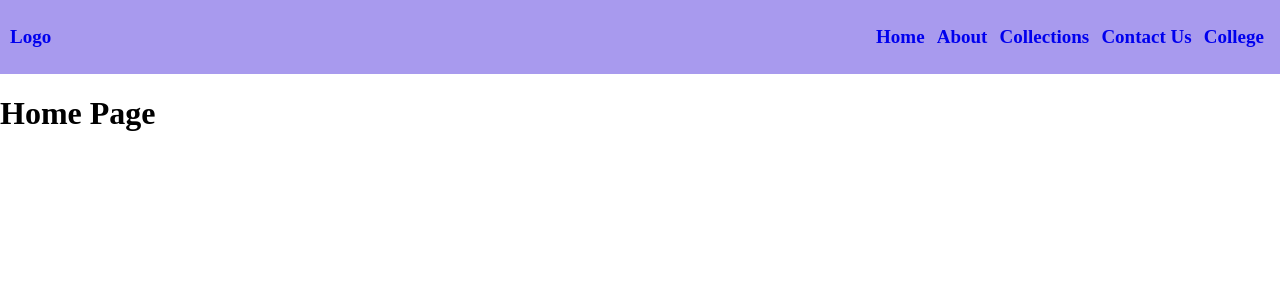
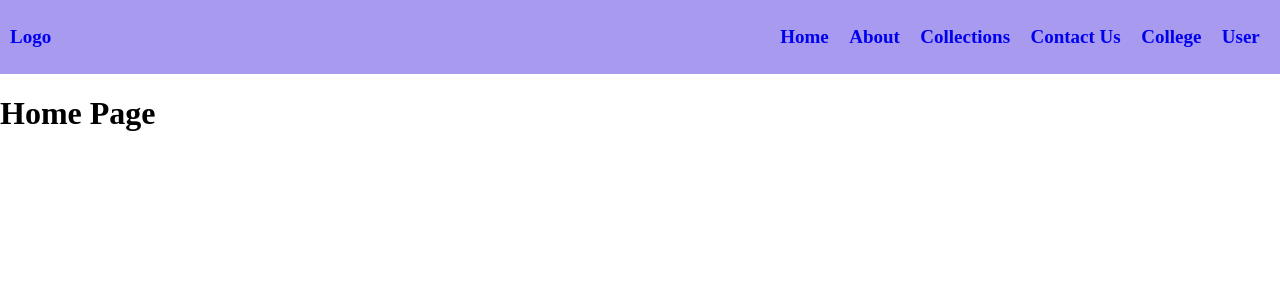
Before and after one commit to kaihatsuRONIT/reactRevision, a React (Vite) app in the folder react-with-router/: page / in a window 1280 px wide. Shown: the top 300 px of the page. Built offline with nearby package versions, Linux system fonts and the light colour scheme.

Commit message:
route prefixes in react router

```diff
--- a/react-with-router/src/App.jsx
+++ b/react-with-router/src/App.jsx
@@ -6,6 +6,7 @@ import Collections from "./Routes/Collections"
 import Contact from "./Routes/Contact"
 import PageNotFound from "./PageNotFound"
 import College from "./Routes/College"
+import User from "./Routes/User"
 
 function App() {
   return (
@@ -13,11 +14,14 @@ function App() {
       <Routes>
         <Route element={<NavBar />}>
           <Route path="/" element={<Home />} />
-          <Route path="/about" element={<About />} />
-          <Route path="/collections" element={<Collections />} />
-          <Route path="/contact" element={<Contact />} />
+          <Route path="user">
+            <Route path="about" element={<About />} />
+          </Route>
+          <Route path="collections" element={<Collections />} />
+          <Route path="contact" element={<Contact />} />
+          <Route path="users" element={<User/>}/>
         </Route>
-        <Route path="/college" element={<College />}>
+        <Route path="college" element={<College />}>
           <Route index element={<h1>Student Details</h1>} />
           <Route path="department" element={<h1>Department Details</h1>} />
           <Route path="details" element={<h1>College Details</h1>} />
--- a/react-with-router/src/NavBar.jsx
+++ b/react-with-router/src/NavBar.jsx
@@ -10,10 +10,11 @@ function NavBar() {
             <div className="header">
                 <ul>
                     <li ><Link to="/" className="link"><h2>Home</h2></Link></li>
-                    <li><Link to="/about" className="link"><h2>About</h2></Link></li>
+                    <li><Link to="/user/about" className="link"><h2>About</h2></Link></li>
                     <li><Link to="/collections" className="link"><h2>Collections</h2></Link></li>
                     <li><Link to="/contact" className="link"><h2>Contact Us</h2></Link></li>
                     <li><Link to="/college" className="link"><h2>College</h2></Link></li>
+                    <li><Link to="/users" className="link"><h2>User</h2></Link></li>
                 </ul>
             </div>
         </div>
--- a/react-with-router/src/Routes/College.jsx
+++ b/react-with-router/src/Routes/College.jsx
@@ -3,8 +3,8 @@ function College() {
     return (
         <div style={{ textAlign: "center"}}>
             <h1>College Page</h1>
-            <div>
-                <Link to={"/"} style={{marginBottom:"15px"}}>go to home page</Link>
+            <div  style={{marginBottom:"15px"}}>
+                <Link to={"/"}>go to home page</Link>
             </div>
             <Link className="collegeLink" to={""}>student</Link>
             <Link className="collegeLink" to={"department"}>department</Link>
--- a/react-with-router/src/header.css
+++ b/react-with-router/src/header.css
@@ -2,7 +2,7 @@
     display: flex;
     list-style-type: none;
     justify-content: space-around;
-    width: 400px;
+    width: 500px;
     margin: 0;
 }
 .header ul li{
```
